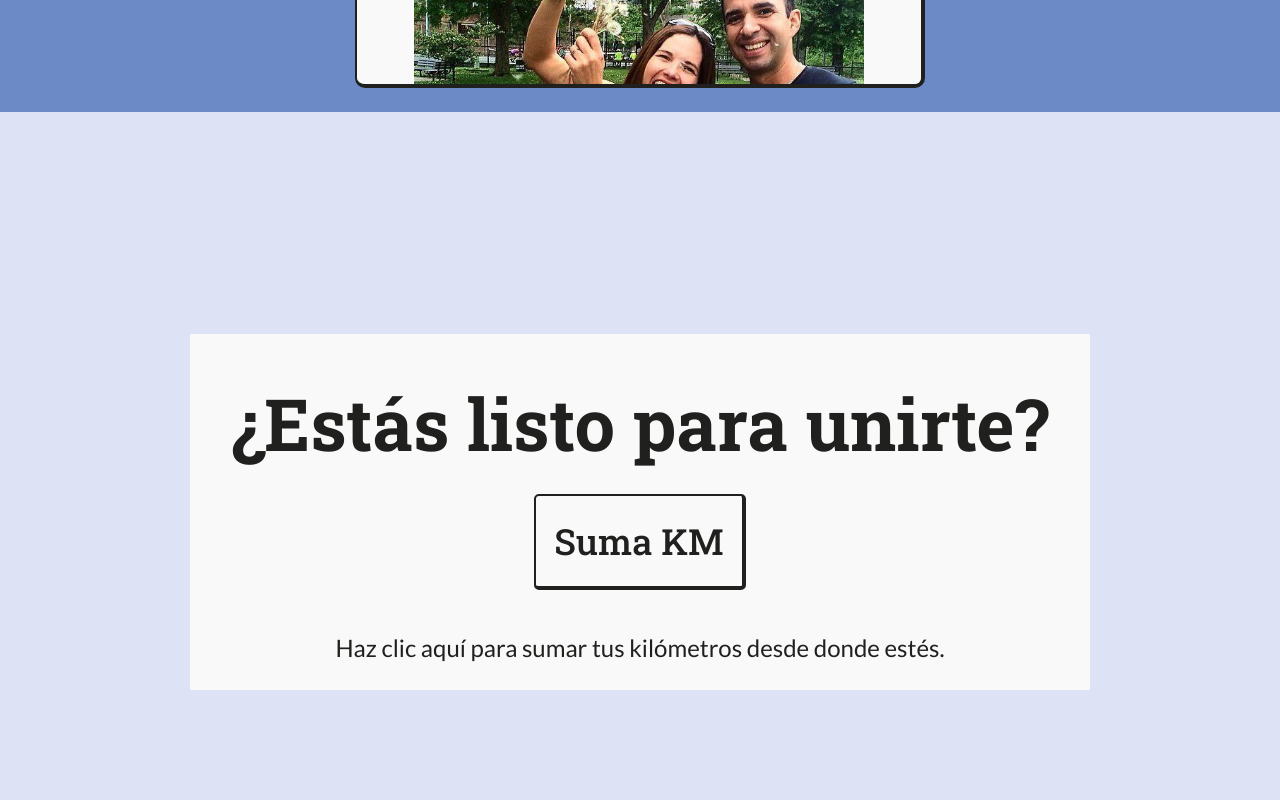
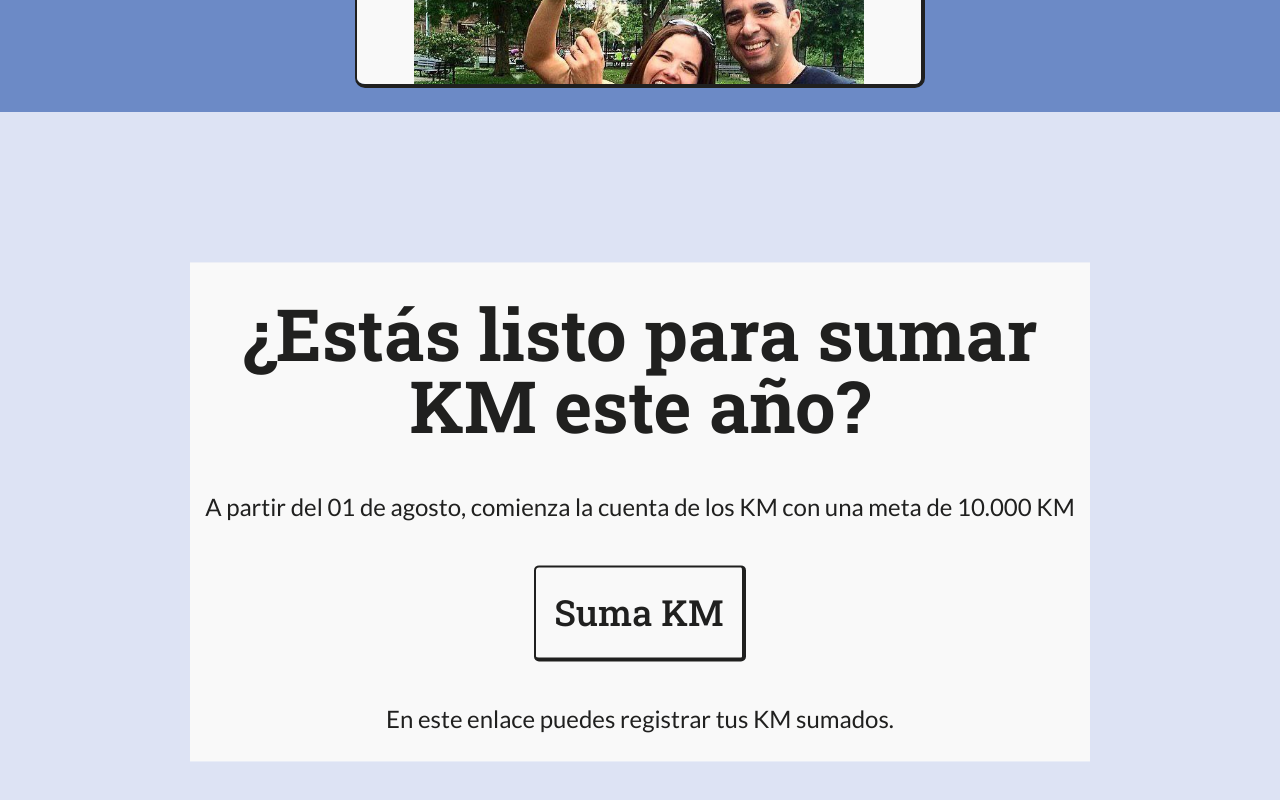
Before and after one commit to davidpaz06/jg-blog, a React (Vite) app: page / in a window 1280 px wide. Shown: the part 2570-3370 px from the top of the page. Built offline with nearby package versions, Linux system fonts and the light colour scheme; a web font is replaced by a local one.

Commit message:
update CTA section titles and subtitles for clarity and engagement

```diff
--- a/src/views/CTASection/CTA.css
+++ b/src/views/CTASection/CTA.css
@@ -45,11 +45,17 @@
   align-items: center;
   flex: 1;
 
-  margin: 0.5em 0.5em;
-  margin-bottom: 0em;
+  margin: 0.5em 0.5em 0.1em 0.5em;
 
   font-size: 3.5em;
   font-family: "Roboto slab", serif;
+  text-align: center;
+  line-height: 1;
+}
+
+.cta-subtitle {
+  font-size: 1.1em;
+  font-family: "Lato", sans-serif;
   text-align: center;
 }
 
@@ -99,6 +105,10 @@
     font-size: 4.5em;
   }
 
+  .cta-subtitle {
+    font-size: 1.5em;
+  }
+
   .cta-button {
     font-size: 2.25em;
   }
--- a/src/views/CTASection/CTA.tsx
+++ b/src/views/CTASection/CTA.tsx
@@ -7,16 +7,18 @@ interface CTAProps {
 
 const text = [
   {
-    titleSpanish: "¿Estás listo para unirte?",
+    titleSpanish: "¿Estás listo para sumar KM este año?",
+    subtitleSpanish:
+      "A partir del 01 de agosto, comienza la cuenta de los KM con una meta de 10.000 KM",
     buttonSpanish: "Suma KM",
-    descriptionSpanish:
-      "Haz clic aquí para sumar tus kilómetros desde donde estés.",
+    descriptionSpanish: "En este enlace puedes registrar tus KM sumados.",
   },
   {
-    titleEnglish: "Are you ready to join?",
+    titleEnglish: "Ready to add KM this year?",
+    subtitleEnglish:
+      "Starting from August 1st, the KM count begins with a goal of 10,000 KM",
     buttonEnglish: "Add KM",
-    descriptionEnglish:
-      "Click here to add your kilometers from wherever you are.",
+    descriptionEnglish: "You can register your added KM at this link.",
   },
 ];
 
@@ -27,6 +29,9 @@ const CTA: FC<CTAProps> = ({ isEnglish }) => {
         <h2 className="cta-title">
           {isEnglish ? text[1].titleEnglish : text[0].titleSpanish}
         </h2>
+        <p className="cta-subtitle">
+          {isEnglish ? text[1].subtitleEnglish : text[0].subtitleSpanish}
+        </p>
         <a
           href="https://www.addforwellness.org/Home/Total"
           className="cta-button"
```
